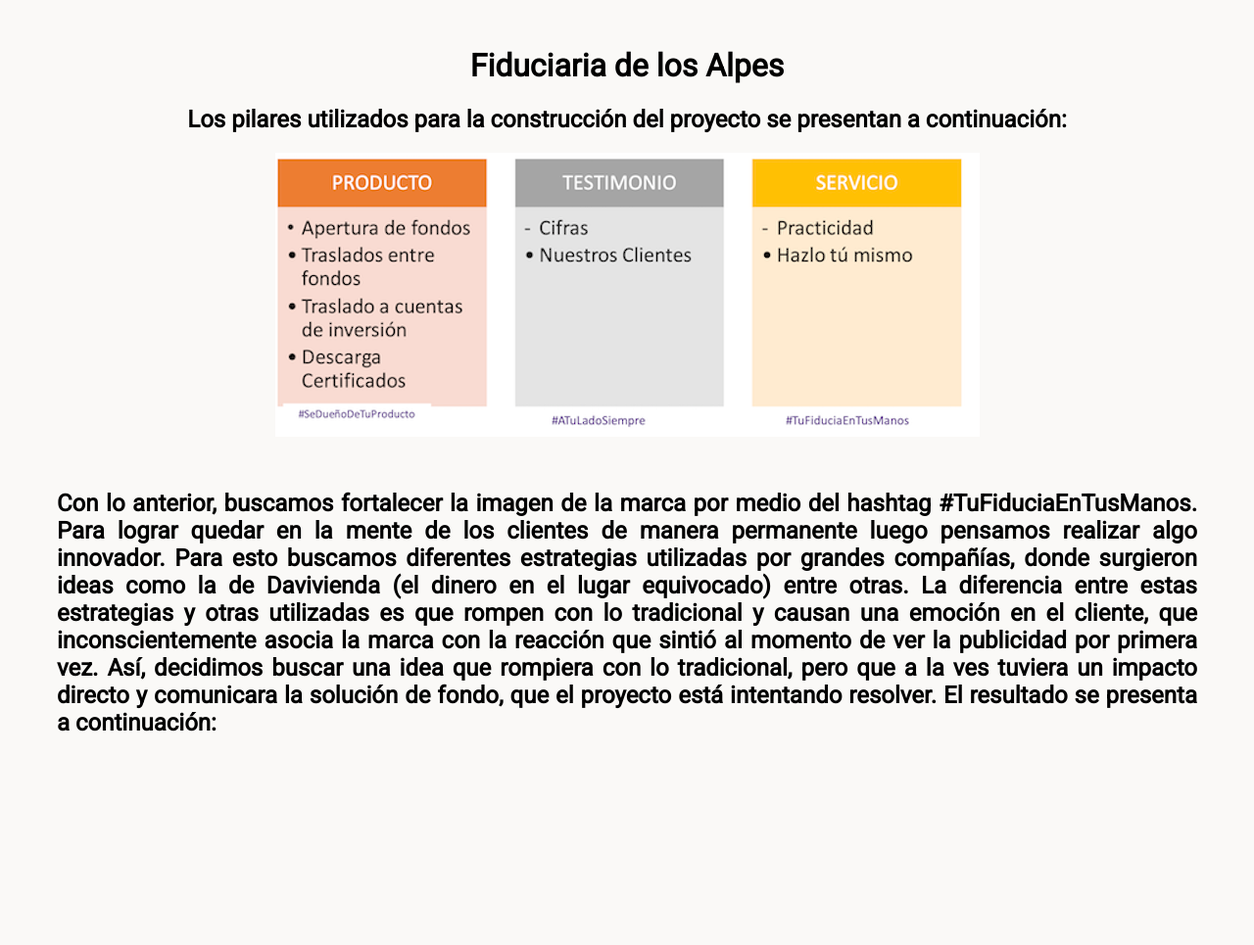
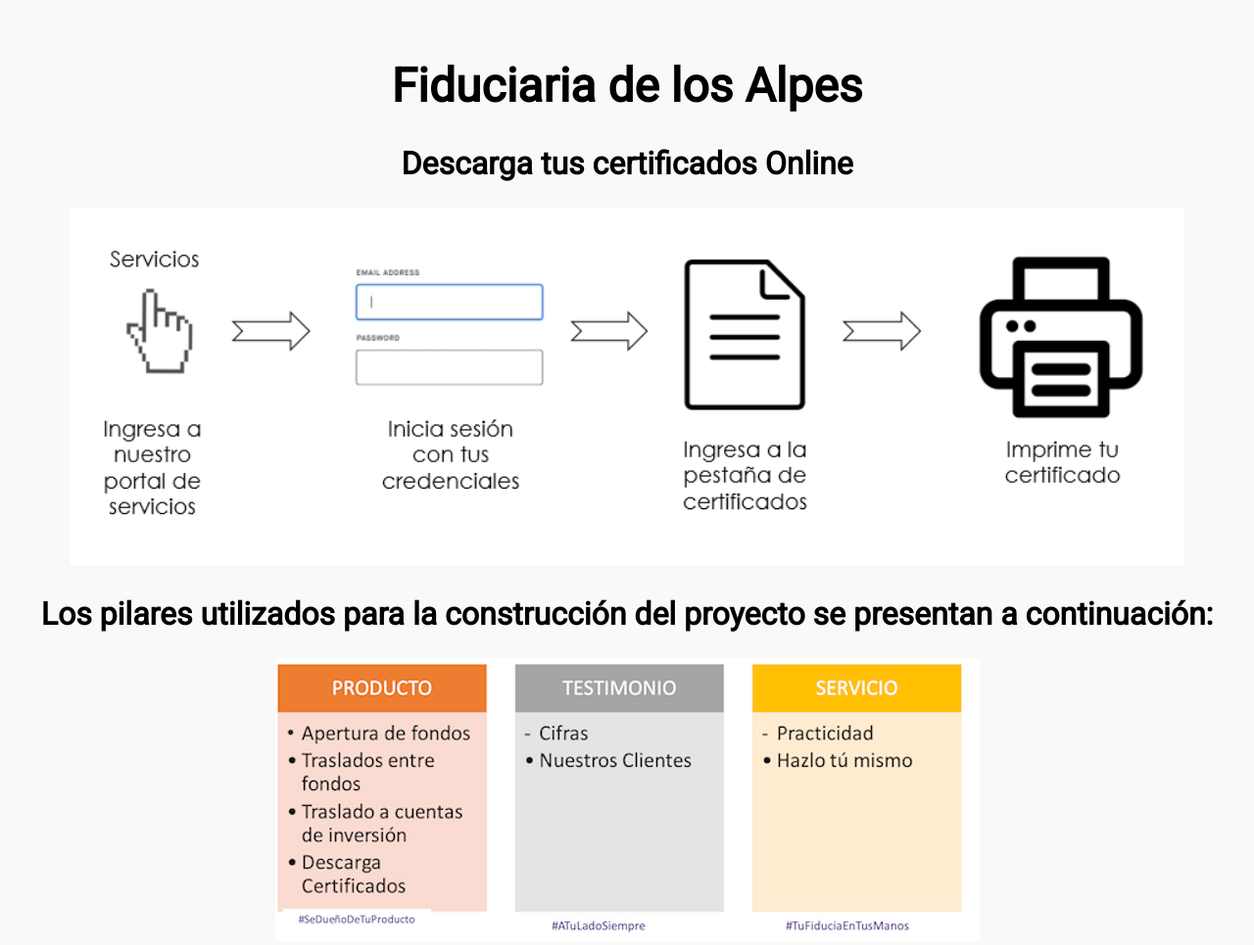
Before and after one commit to fj-mac/Mercadeo, a plain HTML site: page index.html in a window 1280 px wide. Shown: the top 965 px of the page at 98% size. Before the commit the page ends 802 px from the top, so only its background shows below. Drawn offline with Linux system fonts and the light colour scheme.

Commit message:
Imagen y letra

```diff
--- a/index.css
+++ b/index.css
@@ -13,3 +13,11 @@ body {
     text-align: justify;
     margin: 50px;
 }
+
+h1{
+	font-size: 300%
+}
+
+h2{
+	font-size: 200%
+}
--- a/index.html
+++ b/index.html
@@ -13,6 +13,10 @@
   <div class="main">
     <br>
     <h1>Fiduciaria de los Alpes</h1>
+
+    <h2>Descarga tus certificados Online </h2>
+
+    <img src="https://raw.githubusercontent.com/fj-mac/Mercadeo/master/images/Instrucciones.PNG" alt="Instrucciones Herramienta" width="90%">
 
     <h2>Los pilares utilizados para la construcción del proyecto se presentan a continuación: </h2>
     <img src="images/Pilares.png" alt="Imagen con los pilares">
```
